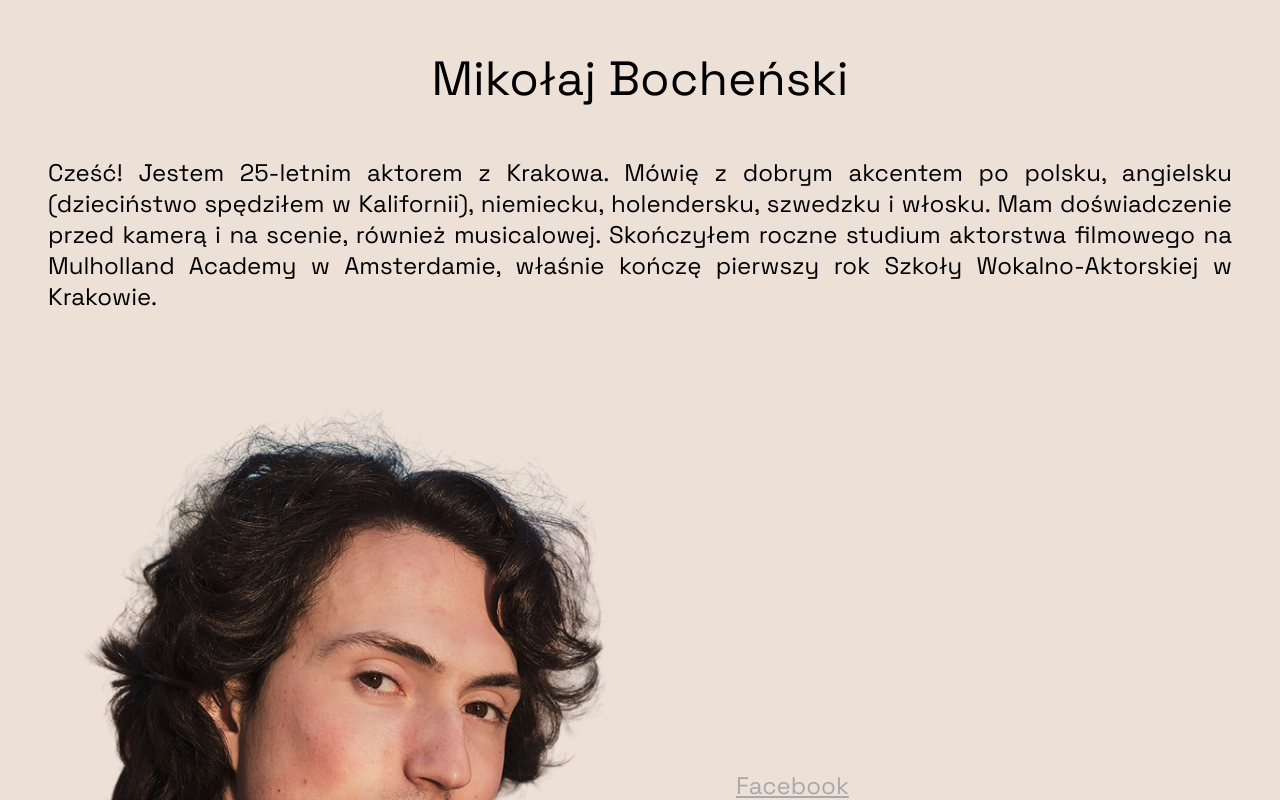
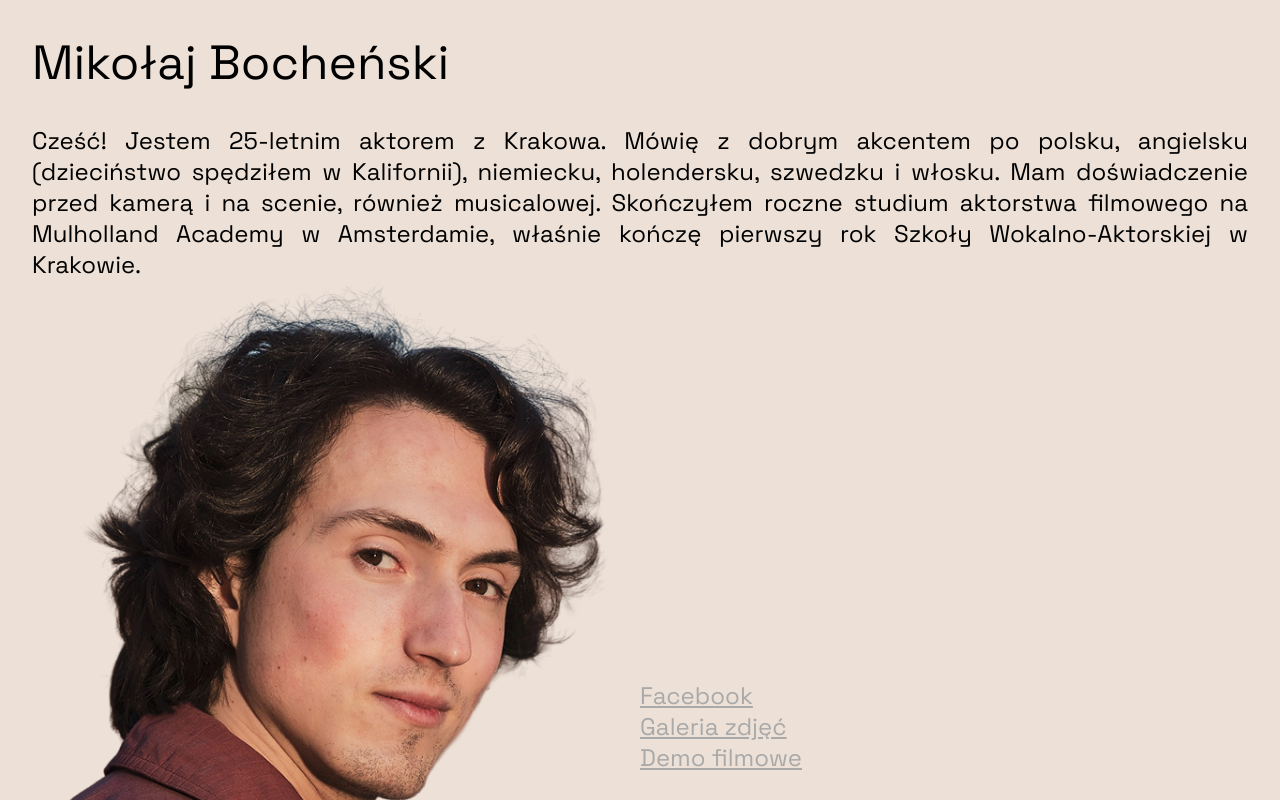
Before and after one commit to malyvsen/malyvsen.github.io, a React (Vite) app: page /aktor in a window 1280 px wide. Shown: the top 800 px of the page. Built offline with nearby package versions, Linux system fonts and the light colour scheme.

Commit message:
refactor(aktor): break page into components

```diff
--- /dev/null
+++ b/src/aktor/FaceCutout.tsx
@@ -0,0 +1,12 @@
+export default function Cutout({ style }: { style: React.CSSProperties }) {
+  return (
+    <img
+      src="src/aktor/face-cutout.png"
+      style={{
+        marginTop: "-9%",
+        marginRight: "-10%",
+        ...style,
+      }}
+    />
+  );
+}
--- /dev/null
+++ b/src/aktor/Hello.tsx
@@ -0,0 +1,15 @@
+export default function Hello() {
+  return (
+    <div style={{ marginLeft: "2em", marginRight: "2em" }}>
+      <h1>Mikołaj Bocheński</h1>
+      <p style={{ fontSize: "1.5em", textAlign: "justify" }}>
+        Cześć! Jestem 25-letnim aktorem z Krakowa. Mówię z dobrym akcentem po
+        polsku, angielsku (dzieciństwo spędziłem w Kalifornii), niemiecku,
+        holendersku, szwedzku i włosku. Mam doświadczenie przed kamerą i na
+        scenie, również musicalowej. Skończyłem roczne studium aktorstwa
+        filmowego na Mulholland Academy w Amsterdamie, właśnie kończę pierwszy
+        rok Szkoły Wokalno-Aktorskiej w Krakowie.
+      </p>
+    </div>
+  );
+}
--- /dev/null
+++ b/src/aktor/Links.tsx
@@ -0,0 +1,23 @@
+export default function Links() {
+  return (
+    <div
+      style={{
+        display: "flex",
+        flexDirection: "column",
+        justifyContent: "center",
+      }}
+    >
+      <p
+        style={{
+          fontSize: "1.5em",
+        }}
+      >
+        <a href="https://www.facebook.com/malyvsen">Facebook</a>
+        <br />
+        <a href="https://photos.app.goo.gl/yFrqRuZ5tNMAWF5MA">Galeria zdjęć</a>
+        <br />
+        <a href="https://www.youtube.com/watch?v=DupTZI6PZTQ">Demo filmowe</a>
+      </p>
+    </div>
+  );
+}
--- a/src/aktor/index.tsx
+++ b/src/aktor/index.tsx
@@ -1,4 +1,8 @@
 import { useEffect } from "react";
+
+import Cutout from "./FaceCutout";
+import Hello from "./Hello";
+import Links from "./Links";
 
 export default function Aktor() {
   useEffect(() => {
@@ -12,55 +16,14 @@ export default function Aktor() {
         flexDirection: "column",
         justifyContent: "space-between",
         alignItems: "center",
-        height: "100vh",
+        minHeight: "100vh",
         backgroundColor: "#ece0d7",
       }}
     >
-      <div style={{ marginTop: "1em" }}>
-        <h1 style={{ textAlign: "center" }}>Mikołaj Bocheński</h1>
-        <p style={{ fontSize: "1.5em", textAlign: "justify", margin: "2em" }}>
-          Cześć! Jestem 25-letnim aktorem z Krakowa. Mówię z dobrym akcentem po
-          polsku, angielsku (dzieciństwo spędziłem w Kalifornii), niemiecku,
-          holendersku, szwedzku i włosku. Mam doświadczenie przed kamerą i na
-          scenie, również musicalowej. Skończyłem roczne studium aktorstwa
-          filmowego na Mulholland Academy w Amsterdamie, właśnie kończę pierwszy
-          rok Szkoły Wokalno-Aktorskiej w Krakowie.
-        </p>
-      </div>
+      <Hello />
       <div style={{ display: "flex", width: "100%" }}>
-        <img
-          src="src/aktor/cutout.png"
-          style={{
-            width: "60%",
-            marginTop: "-48px",
-            marginRight: "-32px",
-            backgroundColor: "inherit",
-          }}
-        />
-        <div
-          style={{
-            display: "flex",
-            flexDirection: "column",
-            justifyContent: "center",
-          }}
-        >
-          <p
-            style={{
-              fontSize: "1.5em",
-              textAlign: "justify",
-            }}
-          >
-            <a href="https://www.facebook.com/malyvsen">Facebook</a>
-            <br />
-            <a href="https://photos.app.goo.gl/yFrqRuZ5tNMAWF5MA">
-              Galeria zdjęć
-            </a>
-            <br />
-            <a href="https://www.youtube.com/watch?v=DupTZI6PZTQ">
-              Demo filmowe
-            </a>
-          </p>
-        </div>
+        <Cutout style={{ width: "60%" }} />
+        <Links />
       </div>
     </div>
   );
```
Also changed, not shown: src/aktor/face-cutout.png (renamed from src/aktor/cutout.png).
